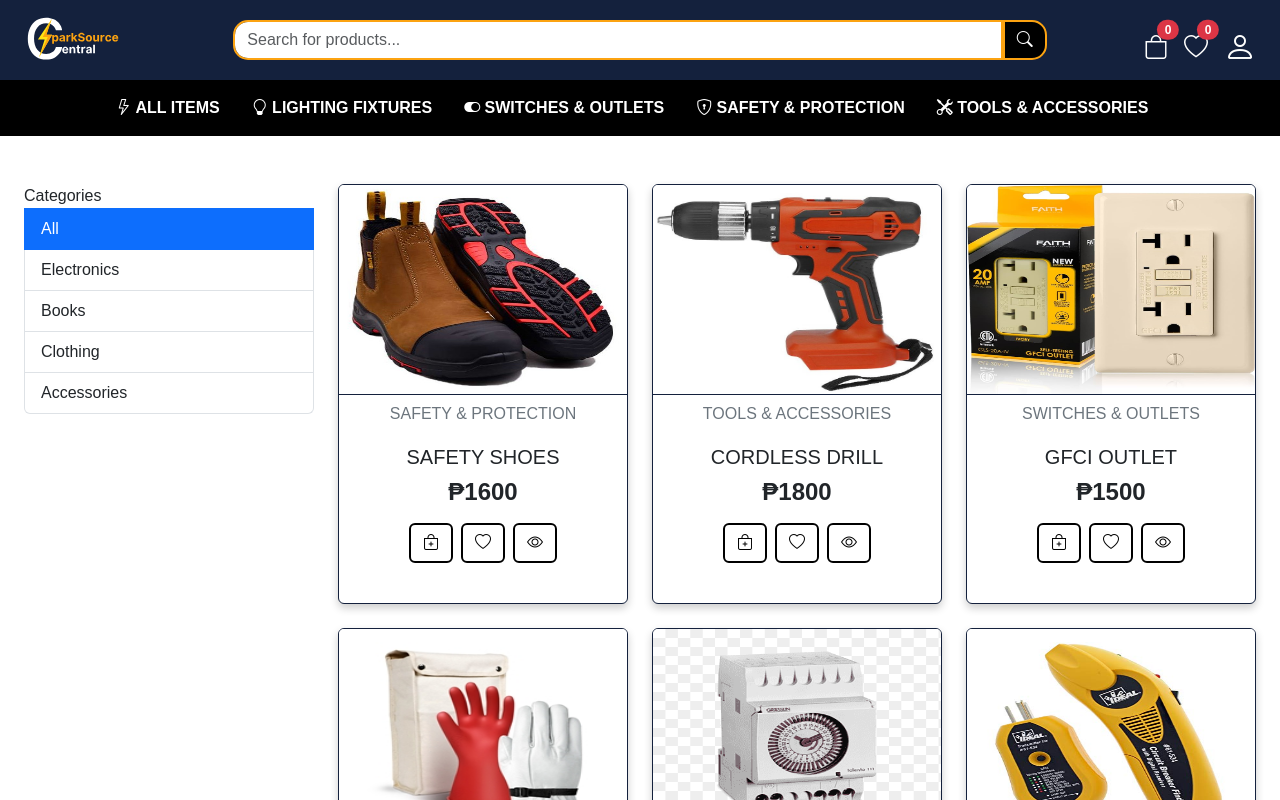
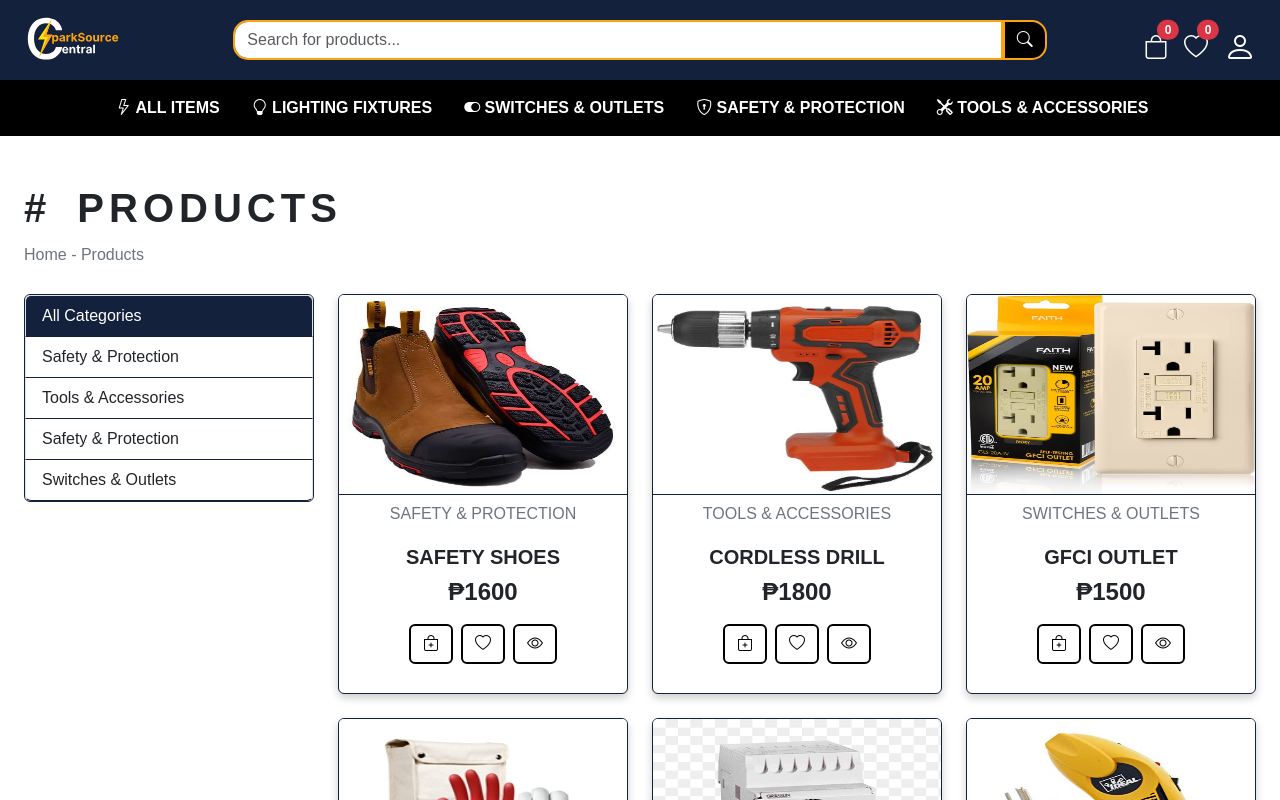
Before and after one commit to jaspherbagor/SparkSourceCentral, a React (Create React App) app in the folder frontend/: page /product in a window 1280 px wide. Shown: the top 800 px of the page. Built offline with nearby package versions, Linux system fonts and the light colour scheme.

Commit message:
added elements in the product page and styles

```diff
--- a/frontend/src/component/pages/product.jsx
+++ b/frontend/src/component/pages/product.jsx
@@ -5,16 +5,17 @@ const Product = () => {
     return(
         <>
             <div class="product_page container-fluid px-4 py-5">
+                <h1 class="fw-bolder"># PRODUCTS</h1>
+                <p className="text-secondary mb-4">Home - Products</p>
                 <div class="row">
                     {/* <!-- Product categories column --> */}
                     <div class="col-lg-3 col-md-3 col-sm-3 product_category mb-4">
                         <ul class="list-group">
-                            <li className="">Categories</li>
-                            <li class="list-group-item active">All</li>
-                            <li class="list-group-item">Electronics</li>
-                            <li class="list-group-item">Books</li>
-                            <li class="list-group-item">Clothing</li>
-                            <li class="list-group-item">Accessories</li>
+                            <li class="list-group-item all_product_category fw-medium">All Categories</li>
+                            <li class="list-group-item fw-medium">Safety & Protection</li>
+                            <li class="list-group-item fw-medium">Tools & Accessories</li>
+                            <li class="list-group-item fw-medium">Safety & Protection</li>
+                            <li class="list-group-item fw-medium">Switches & Outlets</li>
                         </ul>
                     </div>
                     {/* <!-- Product cards column --> */}
@@ -29,8 +30,8 @@ const Product = () => {
                                                 <img src={currentElement.Image} className="card-img-top img-fluid" alt={currentElement.Title}/>
                                                 <div className="card-body mt-0 pt-1">
                                                     <p className="card-text text-secondary text-uppercase fs-6">{currentElement.Category}</p>
-                                                    <h5 className="card-title fw-medium text-uppercase">{currentElement.Title}</h5>
-                                                    <p className="card-price fw-bold fs-4">₱{currentElement.Price}</p>
+                                                    <h5 className="card-title fw-semibold text-uppercase">{currentElement.Title}</h5>
+                                                    <p className="card-price fw-bolder fs-4">₱{currentElement.Price} <span className="text-decoration-line-through text-danger fs-5 fw-medium"></span></p>
                                                     <div className="d-flex justify-content-center align-items-baseline">
                                                         <a href="#" className="btn me-2 add_to_cart">
                                                             <i className="bi bi-bag-plus"></i>
--- a/frontend/src/component/styles/product.css
+++ b/frontend/src/component/styles/product.css
@@ -39,12 +39,33 @@ html, body {
     --font-family: 'Montserrat', sans-serif;
 }
 
+/* Categories Column Start */
+.list-group {
+    border: 1px solid var(--navbar-bg)
+}
+
+.all_product_category{
+    background:var(--navbar-bg);
+    color:var(--text-color-light)
+}
+
+.list-group-item {
+    cursor: pointer;
+    border-bottom: 1px solid var(--navbar-bg);
+}
+
+.list-group-item:hover {
+    background: var(--navbar-bg);
+    color:var(--text-color-light)
+}
+/* Categories Column End */
+
 /* Products Column Start */
 .product_card {
     border: 1.5px solid var(--navbar-bg);
     border-radius: 6px;
     box-shadow: 0 4px 8px 0 rgba(0,0,0,0.2);
-    height: 420px
+    height: 400px
 }
 
 .card-img-top {
```
